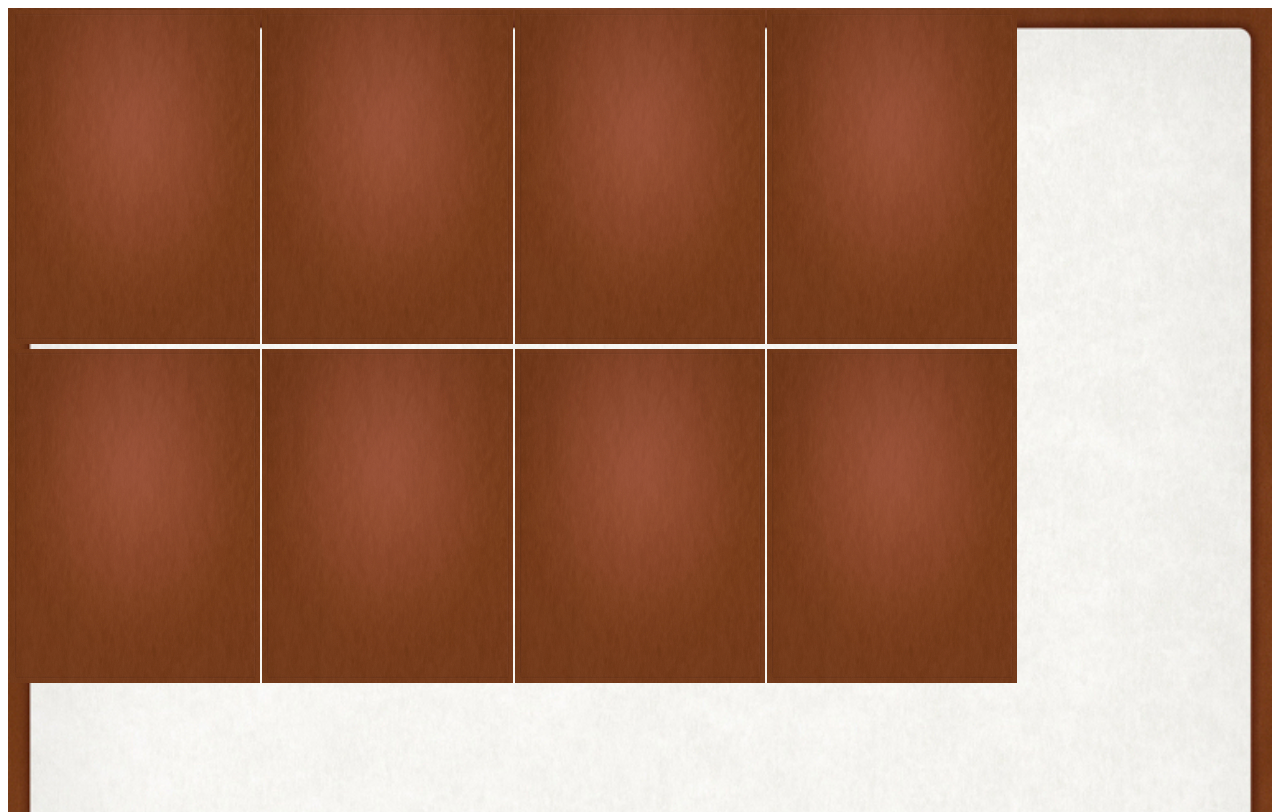
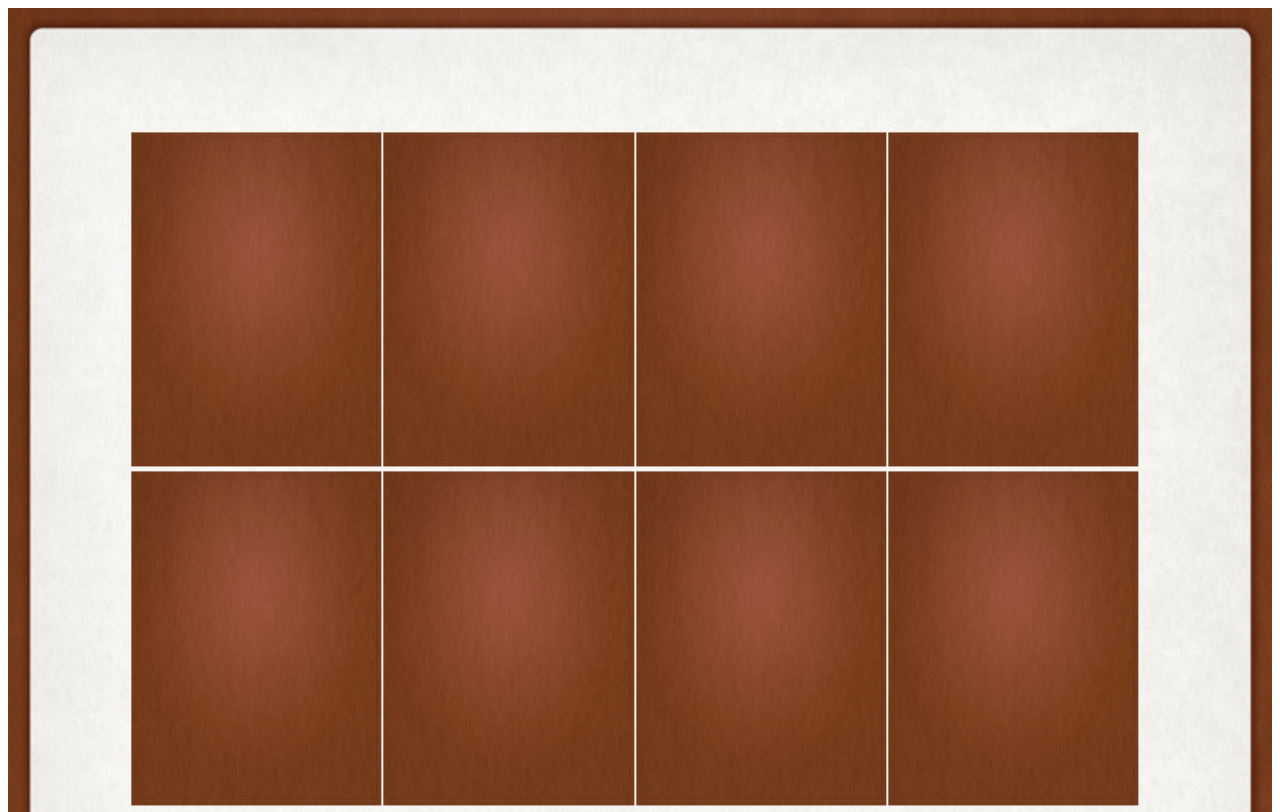
Before and after one commit to yongseok-web/git_study, a plain HTML site: page javascript/game/index.html in a window 1280 px wide. Shown: the top 812 px of the page. Drawn offline with Linux system fonts and the light colour scheme.

Commit message:
Update index.html

```diff
--- a/javascript/game/index.html
+++ b/javascript/game/index.html
@@ -18,9 +18,9 @@
       width: 80%;
       margin: auto;
       position: absolute;
-      top: 0;
+      top:0;
       left: 0;
-    /*  transform: translate(-113%,18%); */
+      transform: translate(12%,18%);
     }
     td{
       width: 16%;
```
